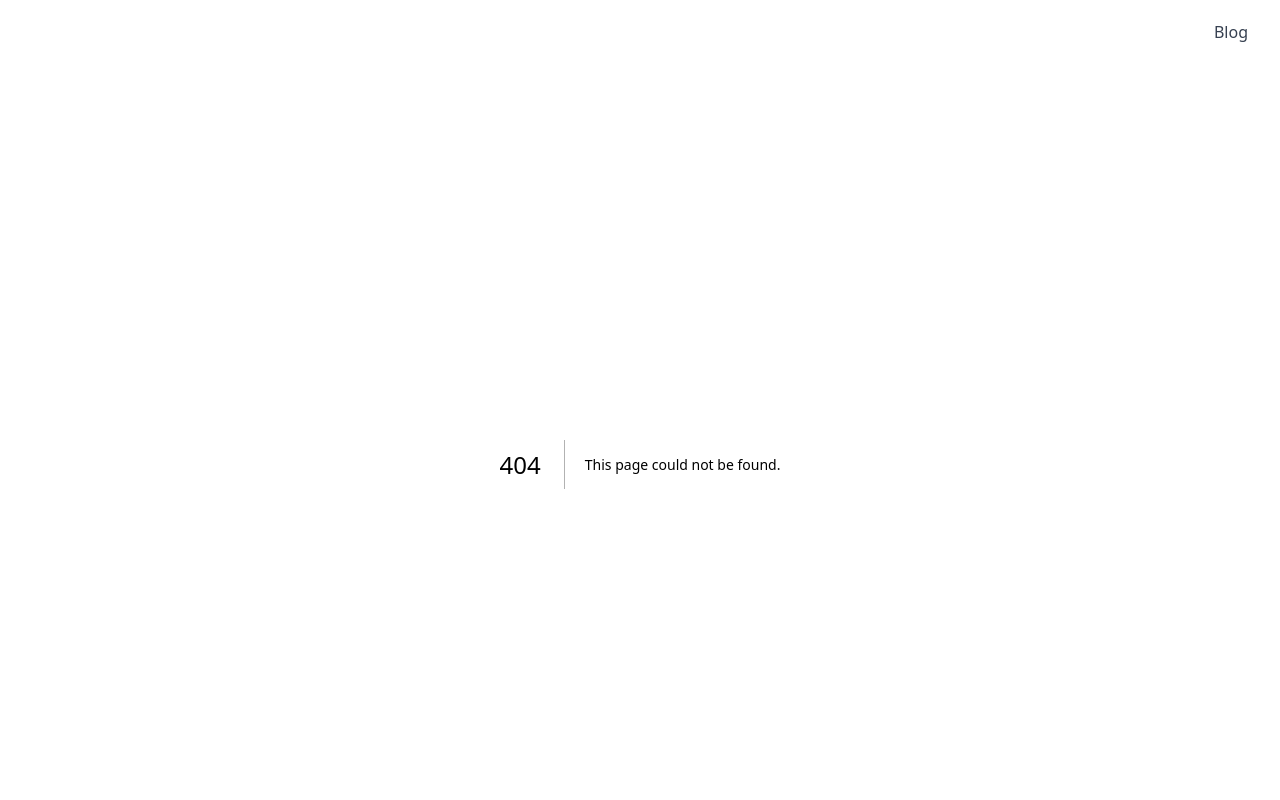
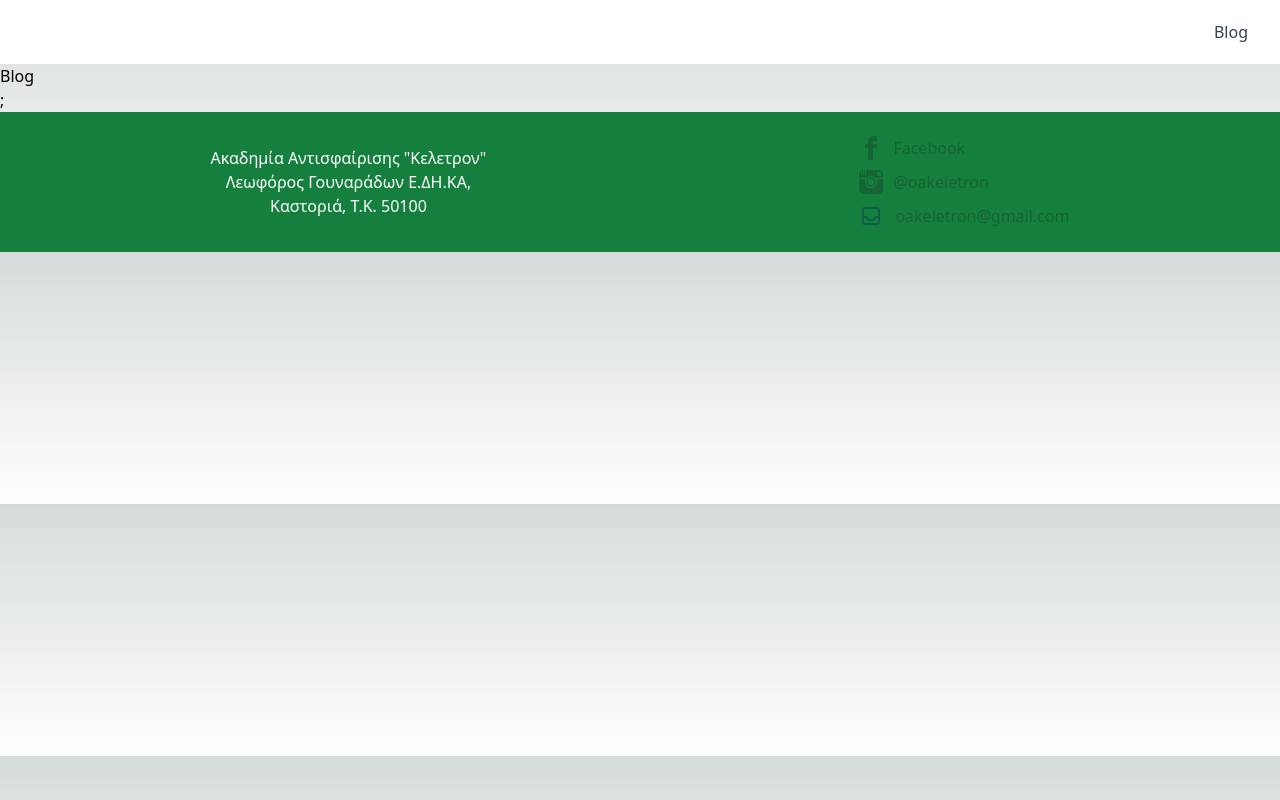
Before and after one commit to papadopan/oakeletron, a Next.js app: page /blog in a window 1280 px wide. Before the commit this address had no page. Shown: the top 800 px of the page. Built offline with nearby package versions, Linux system fonts and the light colour scheme.

Commit message:
add blog page

```diff
--- /dev/null
+++ b/pages/blog/index.tsx
@@ -0,0 +1,8 @@
+const Blog = () => {
+  return (
+    <>
+      <h1>Blog</h1>
+    </>
+  );
+};
+export default Blog;
```
